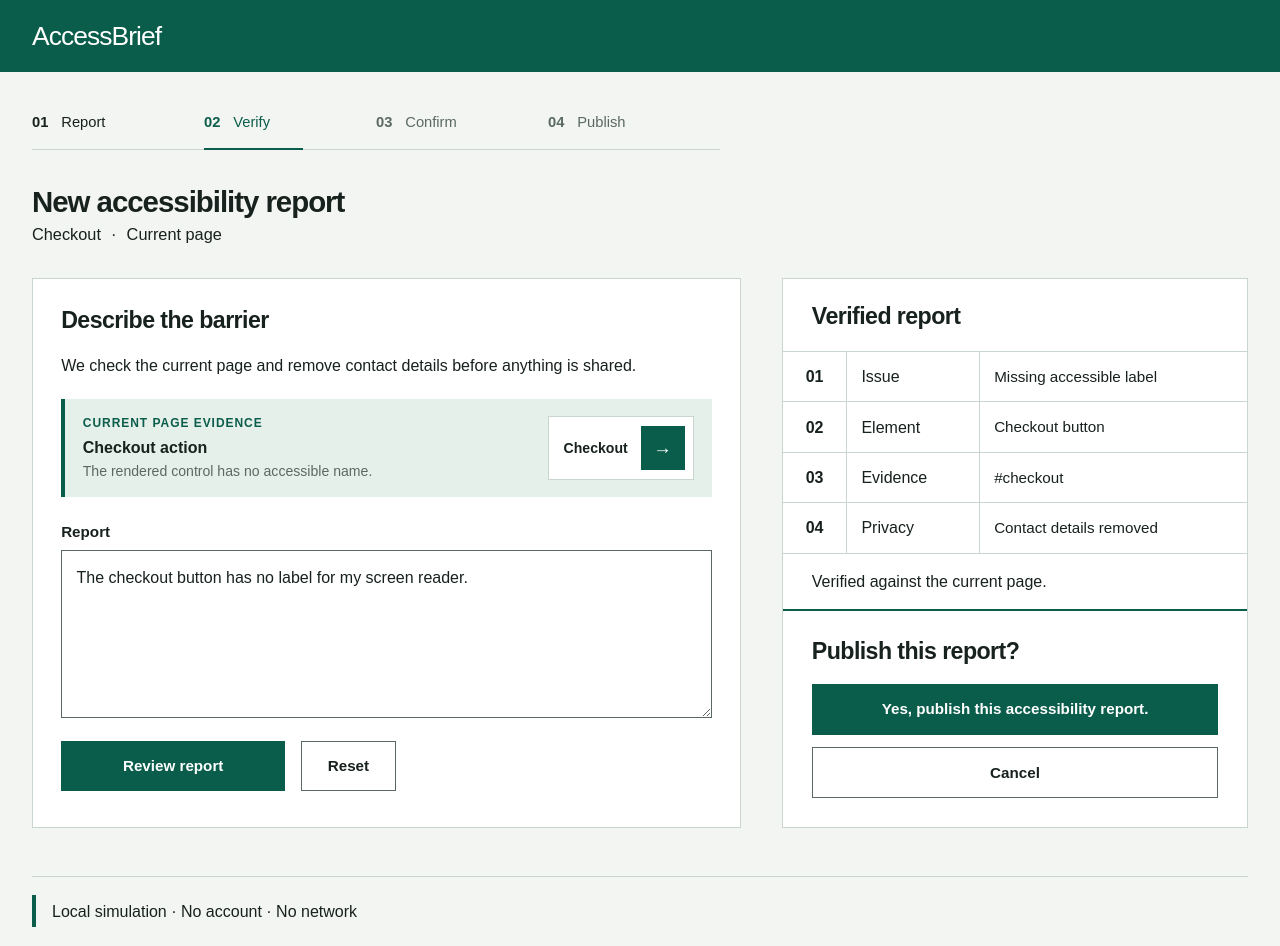
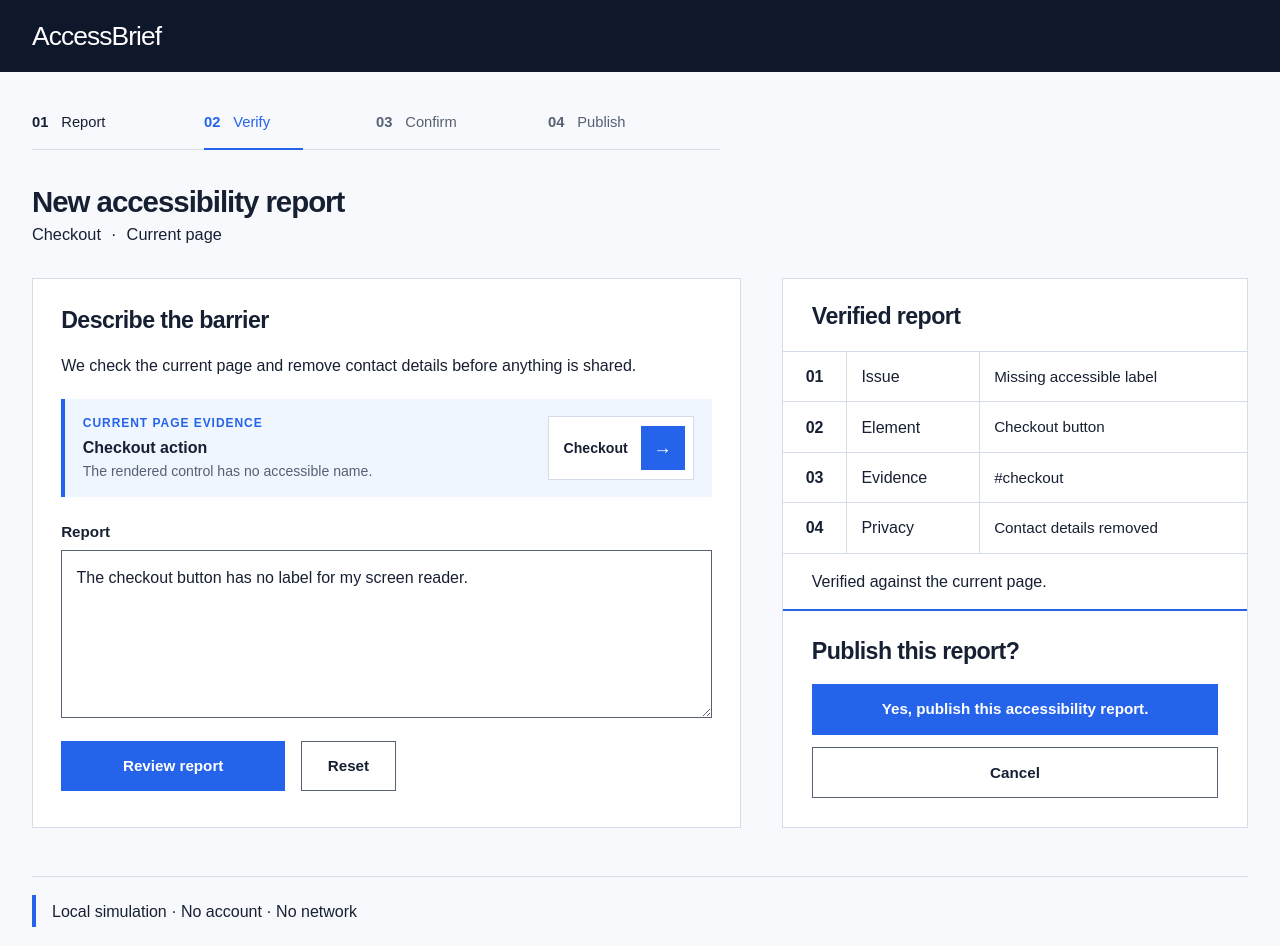
Before and after one commit to HyunsikParker/accessbrief, a website with bundled scripts: page web/index.html in a window 1280 px wide. Built offline with nearby package versions, Linux system fonts and the light colour scheme.

Commit message:
Refine workbench color hierarchy

```diff
--- a/web/index.html
+++ b/web/index.html
@@ -3,7 +3,7 @@
   <head>
     <meta charset="utf-8">
     <meta name="viewport" content="width=device-width, initial-scale=1">
-    <meta name="theme-color" content="#f3f5f2">
+    <meta name="theme-color" content="#f7f9fc">
     <meta name="description" content="A synthetic, privacy-first accessibility barrier reporting demo.">
     <title>AccessBrief</title>
     <link rel="icon" href="data:,">
--- a/web/styles.css
+++ b/web/styles.css
@@ -1,14 +1,15 @@
 :root {
   color-scheme: light;
-  --canvas: #f3f5f2;
+  --canvas: #f7f9fc;
   --surface: #ffffff;
-  --ink: #17211e;
-  --muted: #5a6963;
-  --rule: #cad5cf;
-  --accent: #0b5d4b;
-  --wash: #e6f0eb;
-  --action: #0b5d4b;
-  --action-hover: #084b3d;
+  --ink: #172033;
+  --muted: #566273;
+  --rule: #d5dde8;
+  --brand: #0f172a;
+  --accent: #2563eb;
+  --wash: #eff6ff;
+  --action: #2563eb;
+  --action-hover: #1d4ed8;
   --on-action: #ffffff;
   --frame: min(91rem, calc(100vw - 4rem));
 }
@@ -36,7 +37,7 @@ textarea { touch-action: manipulation; }
 
 .product-bar {
   align-items: center;
-  background: var(--action);
+  background: var(--brand);
   display: flex;
   height: 4.5rem;
   padding: 0 max(2rem, calc((100vw - 91rem) / 2));
```
